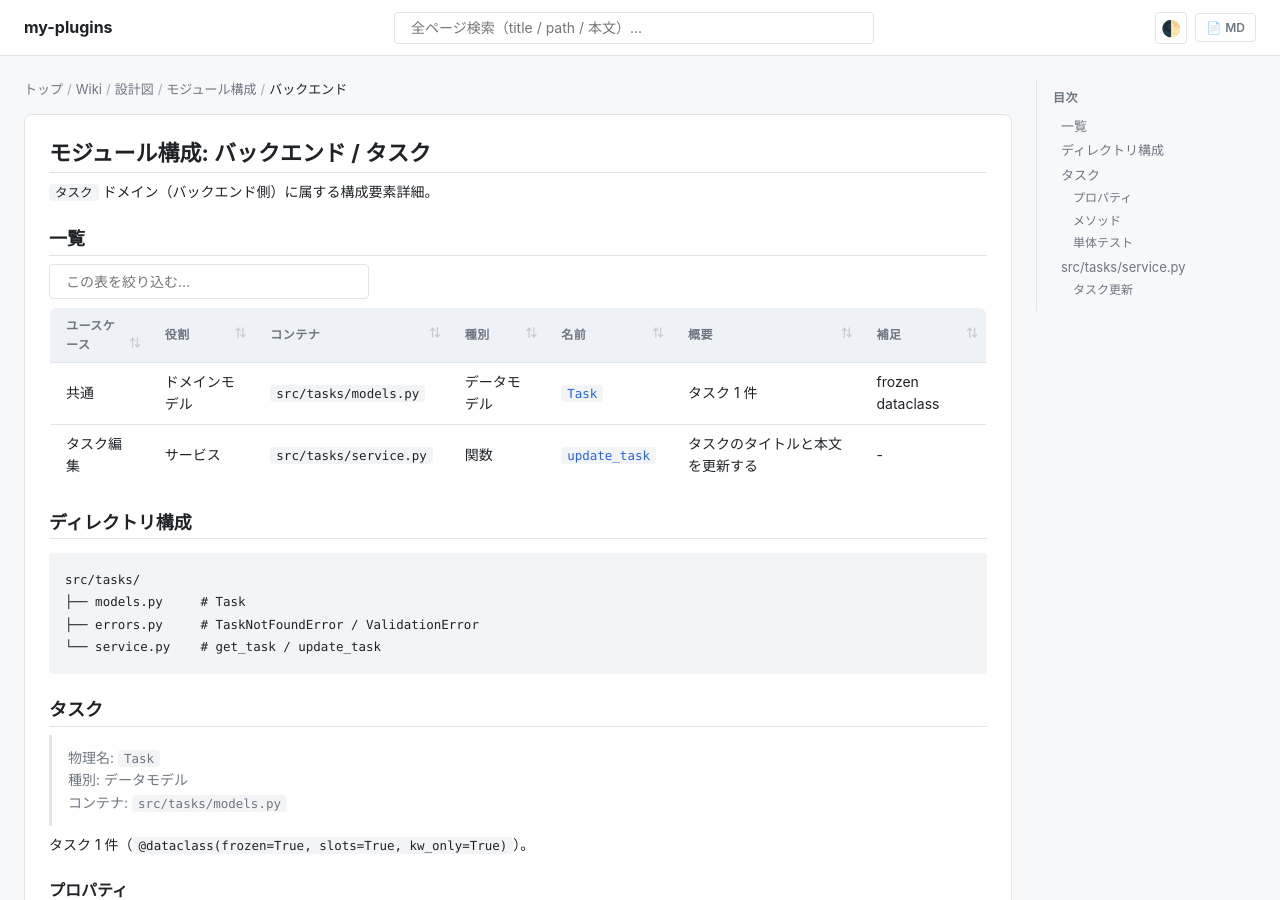
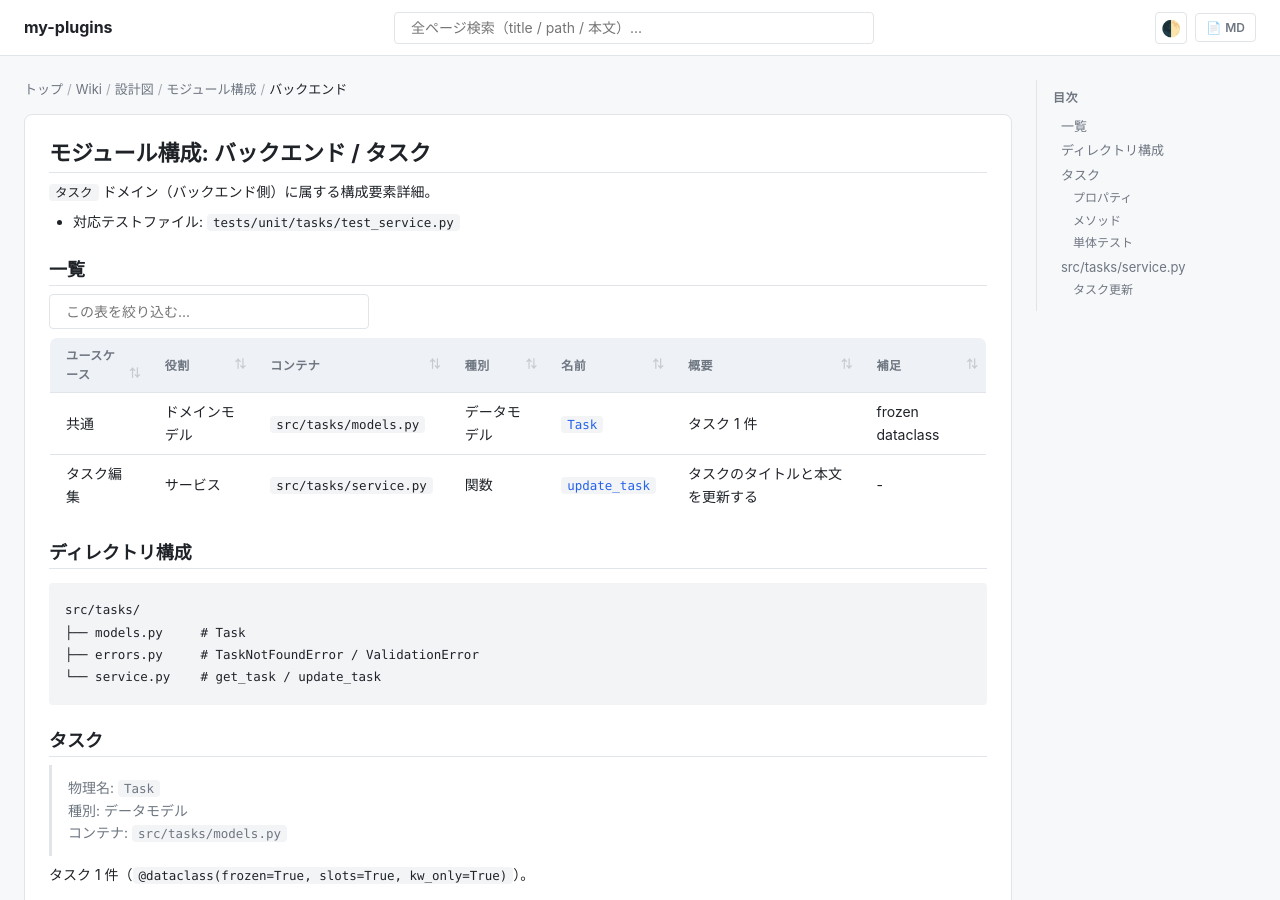
Before and after one commit to shuhei1101/ai-monitor-e2e, a Jekyll site: the page built from docs/wiki/設計図/モジュール構成/バックエンド/タスク.py.md, in a window 1280 px wide and 900 px high. Built offline with Jekyll 4.4.1, drawn with Linux system fonts in a browser that asks for light colours; our own code applies the rules of GitHub Pages for plain Markdown files.

Commit message:
docs: 対応テストファイルを冒頭リードに記入する

```diff
--- a/docs/wiki/設計図/モジュール構成/バックエンド/タスク.py.md
+++ b/docs/wiki/設計図/モジュール構成/バックエンド/タスク.py.md
@@ -5,6 +5,8 @@ template_version: 1.1.0
 # モジュール構成: バックエンド / タスク
 
 `タスク` ドメイン（バックエンド側）に属する構成要素詳細。
+
+- 対応テストファイル: `tests/unit/tasks/test_service.py`
 
 ## 一覧
 
```
